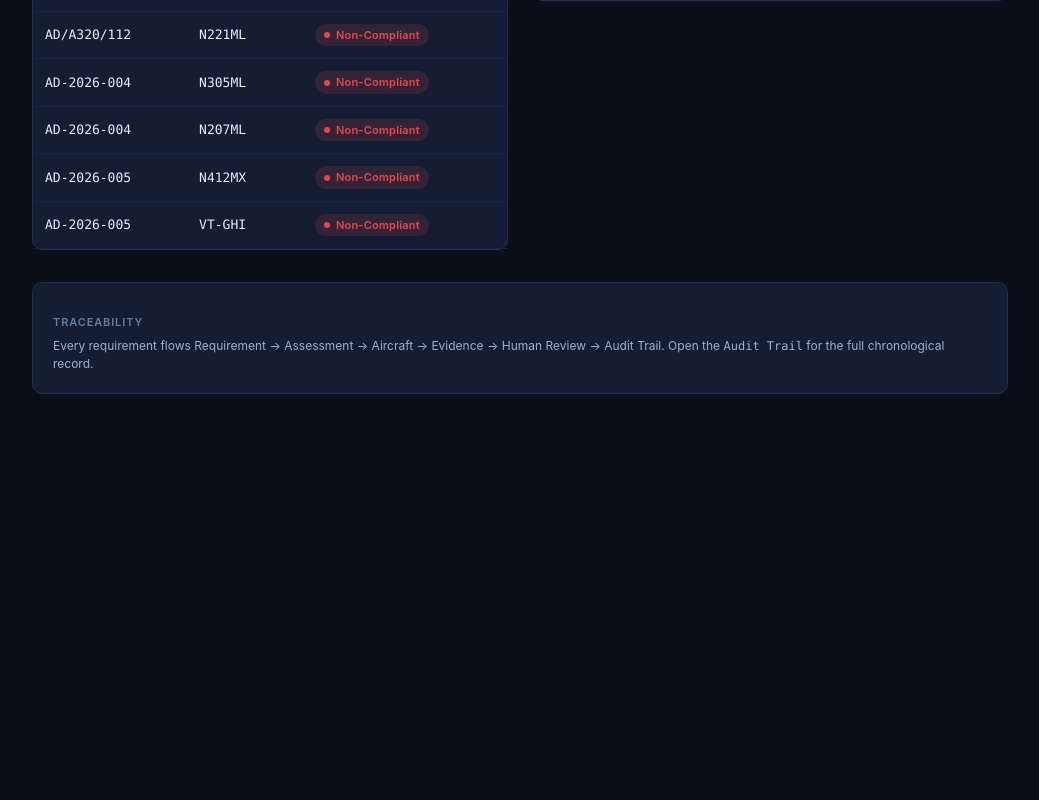
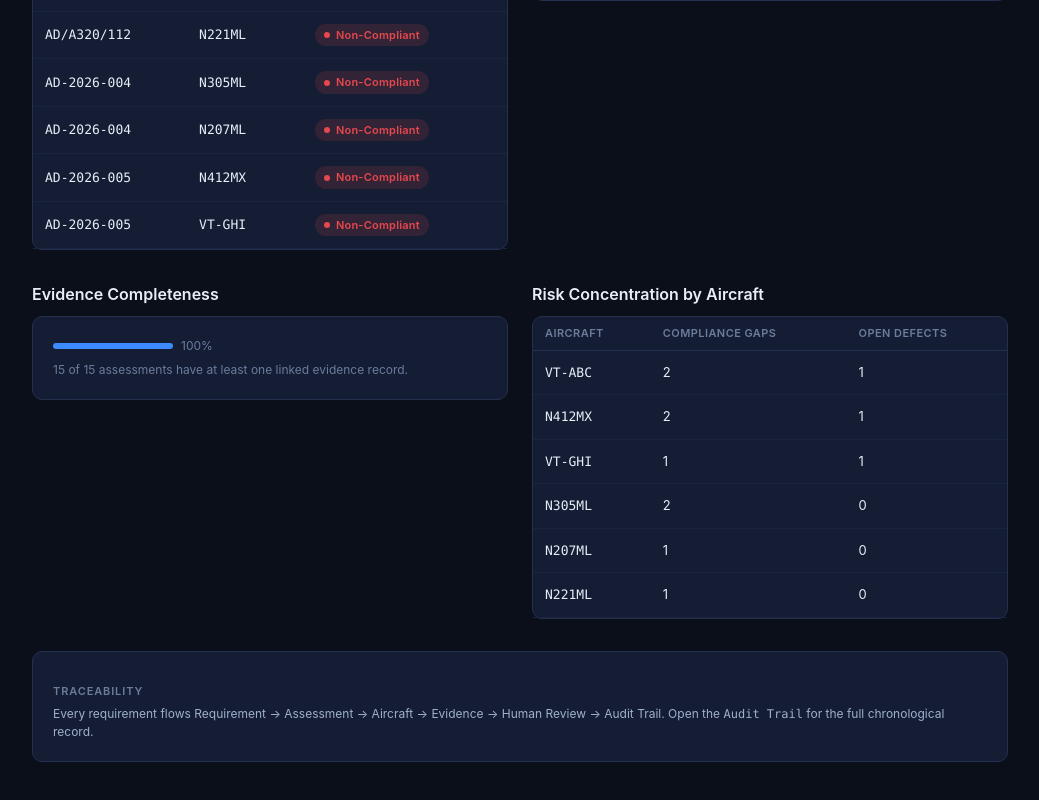
Before and after one commit to ramnadh-kota/aerocomply, a Next.js app in the folder frontend/: page /compliance in a window 1280 px wide. Shown: the part 923-1723 px from the top of the page, without its empty margins (240-1279 px from the left). Before the commit the page ends 1373 px from the top, so only its background shows below. Built offline with nearby package versions, Linux system fonts and the light colour scheme.

Commit message:
feat(m1.9): add evidence completeness and risk concentration to compliance intelligence

```diff
--- a/frontend/app/(app)/compliance/page.tsx
+++ b/frontend/app/(app)/compliance/page.tsx
@@ -6,16 +6,31 @@ import { aircraft, getAircraftById, currentRegistration } from "@/lib/mock/aircr
 import { assessmentsForAircraft } from "@/lib/mock/assessments";
 import { getRequirementById } from "@/lib/mock/regulations";
 import { upcomingMaintenanceEvents } from "@/lib/mock/maintenance";
+import { evidenceForAssessment } from "@/lib/mock/evidence";
+import { defectsForAircraft } from "@/lib/mock/defects";
 
 export default function CompliancePage() {
   const analytics = getComplianceAnalytics();
 
-  const openGaps = aircraft
-    .flatMap((a) => assessmentsForAircraft(a.id))
+  const allAssessments = aircraft.flatMap((a) => assessmentsForAircraft(a.id));
+  const openGaps = allAssessments
     .filter((asmt) => asmt.finalStatus === "NON_COMPLIANT" || asmt.finalStatus === "REVIEW_REQUIRED" || asmt.finalStatus === "INSUFFICIENT_DATA")
     .sort((a, b) => b.evaluatedAt.localeCompare(a.evaluatedAt));
 
   const upcomingDeadlines = upcomingMaintenanceEvents(8).filter((e) => e.relatedRequirementId);
+
+  const withEvidence = allAssessments.filter((a) => evidenceForAssessment(a.id).length > 0).length;
+  const evidenceCompletenessPercent = allAssessments.length > 0 ? Math.round((withEvidence / allAssessments.length) * 100) : null;
+
+  const riskByAircraft = aircraft
+    .map((a) => {
+      const asmts = assessmentsForAircraft(a.id);
+      const gaps = asmts.filter((asmt) => asmt.finalStatus === "NON_COMPLIANT" || asmt.finalStatus === "REVIEW_REQUIRED").length;
+      const openDefects = defectsForAircraft(a.id).filter((d) => d.status === "OPEN").length;
+      return { aircraftId: a.id, registration: currentRegistration(a), gaps, openDefects, score: gaps + openDefects };
+    })
+    .filter((r) => r.score > 0)
+    .sort((a, b) => b.score - a.score);
 
   return (
     <div>
@@ -114,6 +129,49 @@ export default function CompliancePage() {
         </section>
       </div>
 
+      <div className="ac-grid-2 ac-section">
+        <section>
+          <h2 className="ac-h2" style={{ marginBottom: 10 }}>Evidence Completeness</h2>
+          <div className="ac-card">
+            {evidenceCompletenessPercent === null ? (
+              <p className="ac-text-sm ac-text-muted" style={{ margin: 0 }}>Insufficient source data.</p>
+            ) : (
+              <>
+                <div className="ac-flex ac-items-center ac-gap-2" style={{ marginBottom: 6 }}>
+                  <div style={{ width: 120, height: 6, borderRadius: 4, background: "var(--ac-border)", overflow: "hidden" }}>
+                    <div style={{ width: `${evidenceCompletenessPercent}%`, height: "100%", background: "var(--ac-accent)" }} />
+                  </div>
+                  <span className="ac-text-sm ac-text-muted">{evidenceCompletenessPercent}%</span>
+                </div>
+                <p className="ac-text-sm ac-text-muted" style={{ margin: 0 }}>{withEvidence} of {allAssessments.length} assessments have at least one linked evidence record.</p>
+              </>
+            )}
+          </div>
+        </section>
+
+        <section>
+          <h2 className="ac-h2" style={{ marginBottom: 10 }}>Risk Concentration by Aircraft</h2>
+          <div className="ac-card" style={{ padding: 0 }}>
+            {riskByAircraft.length === 0 ? (
+              <p className="ac-text-sm ac-text-muted" style={{ padding: 12 }}>Insufficient source data.</p>
+            ) : (
+              <table className="ac-table">
+                <thead><tr><th>Aircraft</th><th>Compliance Gaps</th><th>Open Defects</th></tr></thead>
+                <tbody>
+                  {riskByAircraft.map((r) => (
+                    <tr key={r.aircraftId}>
+                      <td><Link href={`/fleet/aircraft/${r.aircraftId}/health`} className="ac-mono">{r.registration}</Link></td>
+                      <td>{r.gaps}</td>
+                      <td>{r.openDefects}</td>
+                    </tr>
+                  ))}
+                </tbody>
+              </table>
+            )}
+          </div>
+        </section>
+      </div>
+
       <section className="ac-section">
         <div className="ac-card">
           <p className="ac-eyebrow" style={{ marginBottom: 6 }}>Traceability</p>
```
